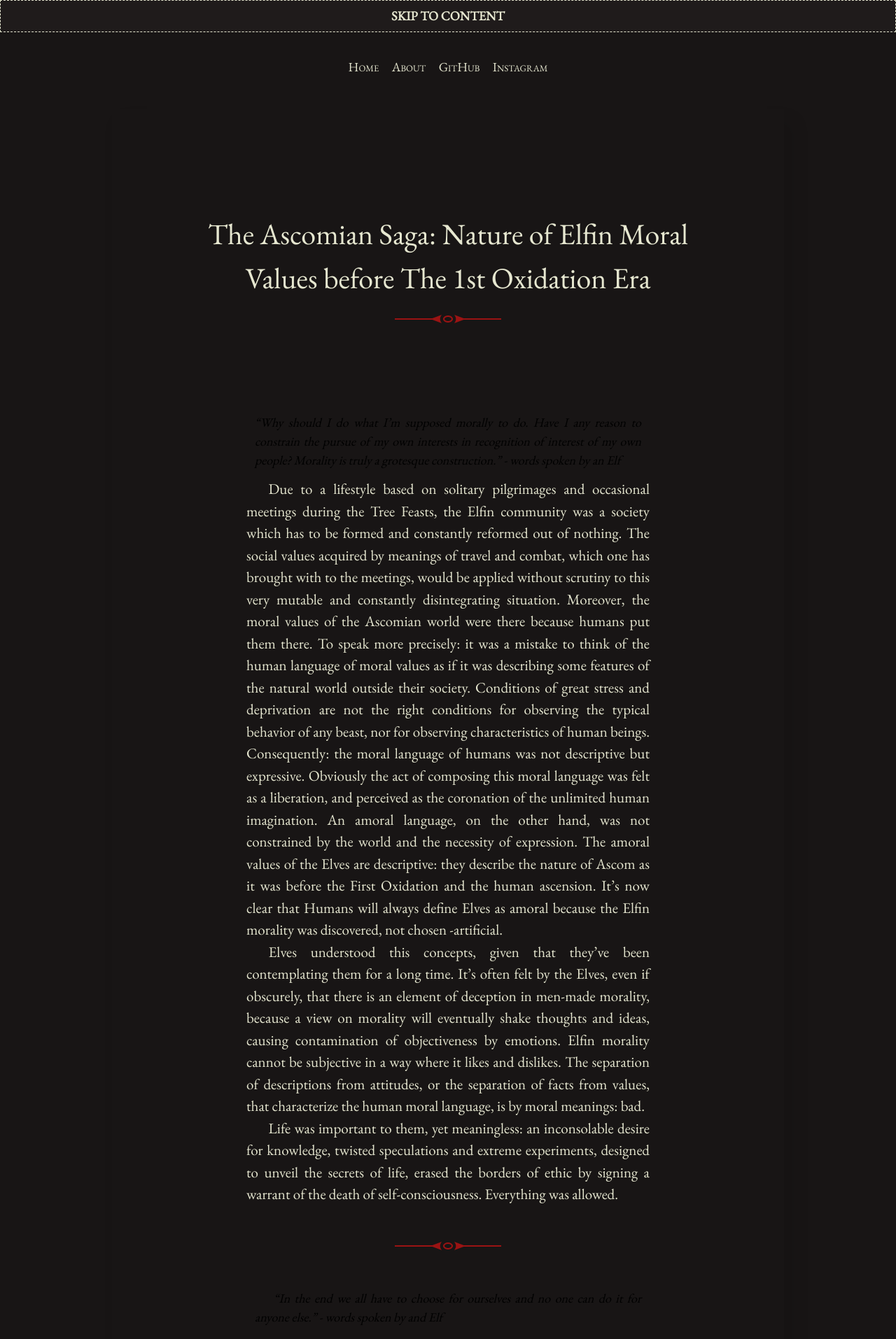
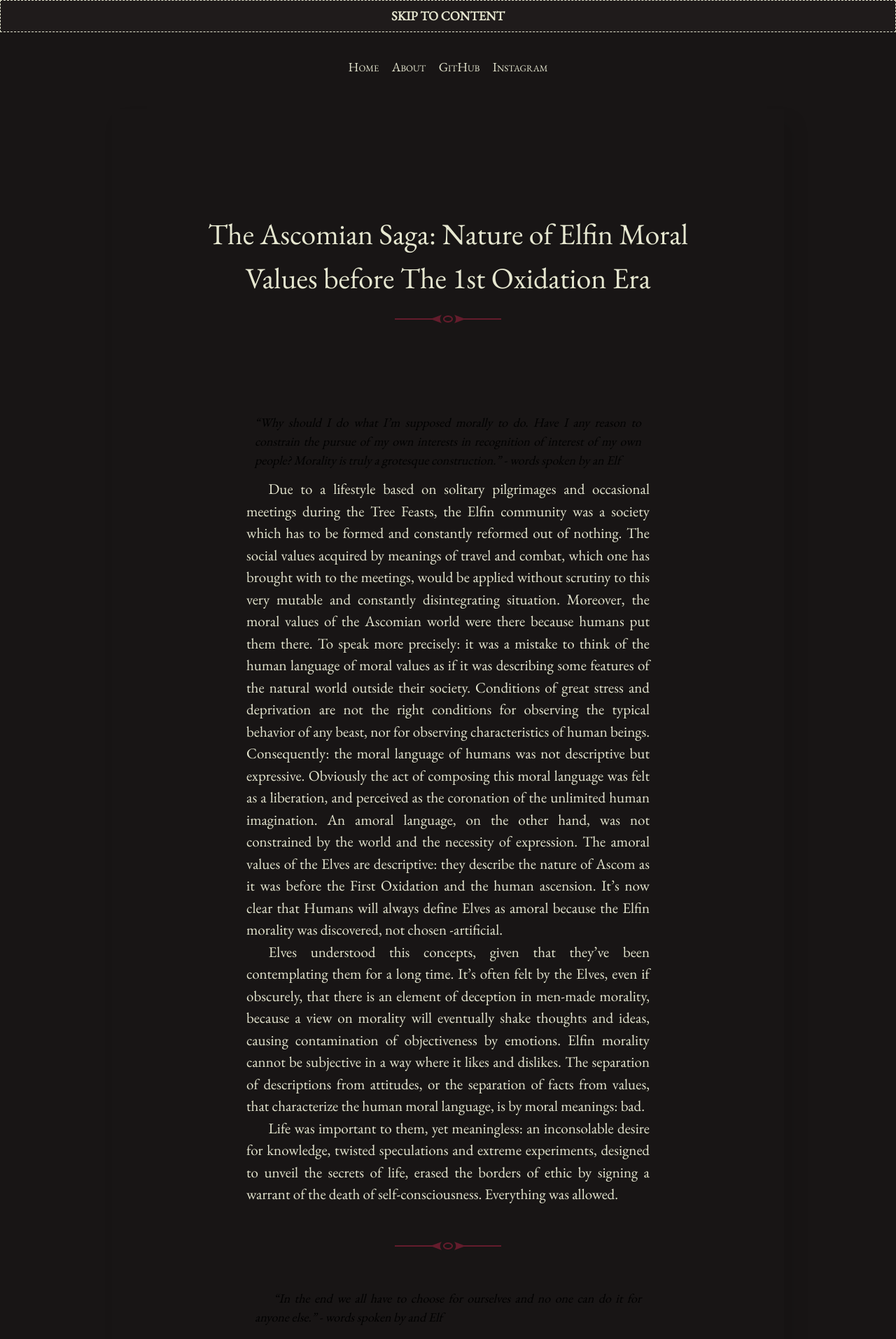
Before and after one commit to InexistentThirdChimera/InexistentThirdChimera.github.io, a Jekyll site: the page built from _posts/2022-08-18-the-ascomian-saga-elfin-moral-values-before-the-first-oxidation-era.md, in a window 1280 px wide. Shown: the top 1914 px of the page at 70% size. Built offline with Jekyll 4.4.1, drawn with Linux system fonts in a browser that asks for light colours.

Commit message:
fixed divider colour again, pale red now

```diff
--- a/_sass/_mixins.scss
+++ b/_sass/_mixins.scss
@@ -4,6 +4,6 @@
   width: 152px;
   height: 12px;
   margin: .5em auto .5em;
-  background: url(#{$asset_url}/images/divider1.svg) no-repeat center;
+  background: url(#{$asset_url}/images/divider2.svg) no-repeat center;
 
 }
```
Also changed, not shown: assets/images/divider1.svg (deleted), assets/images/divider2.svg (added).
